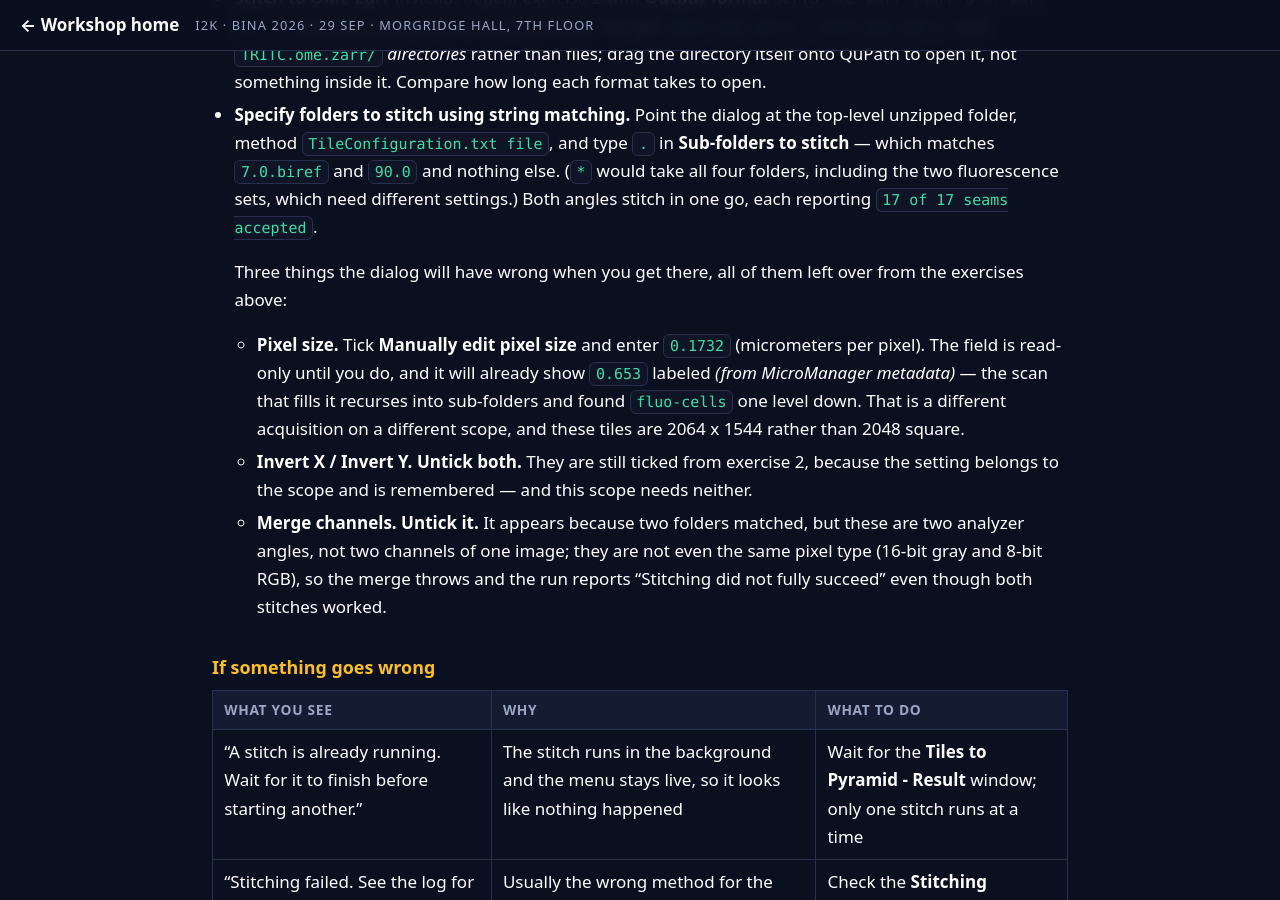
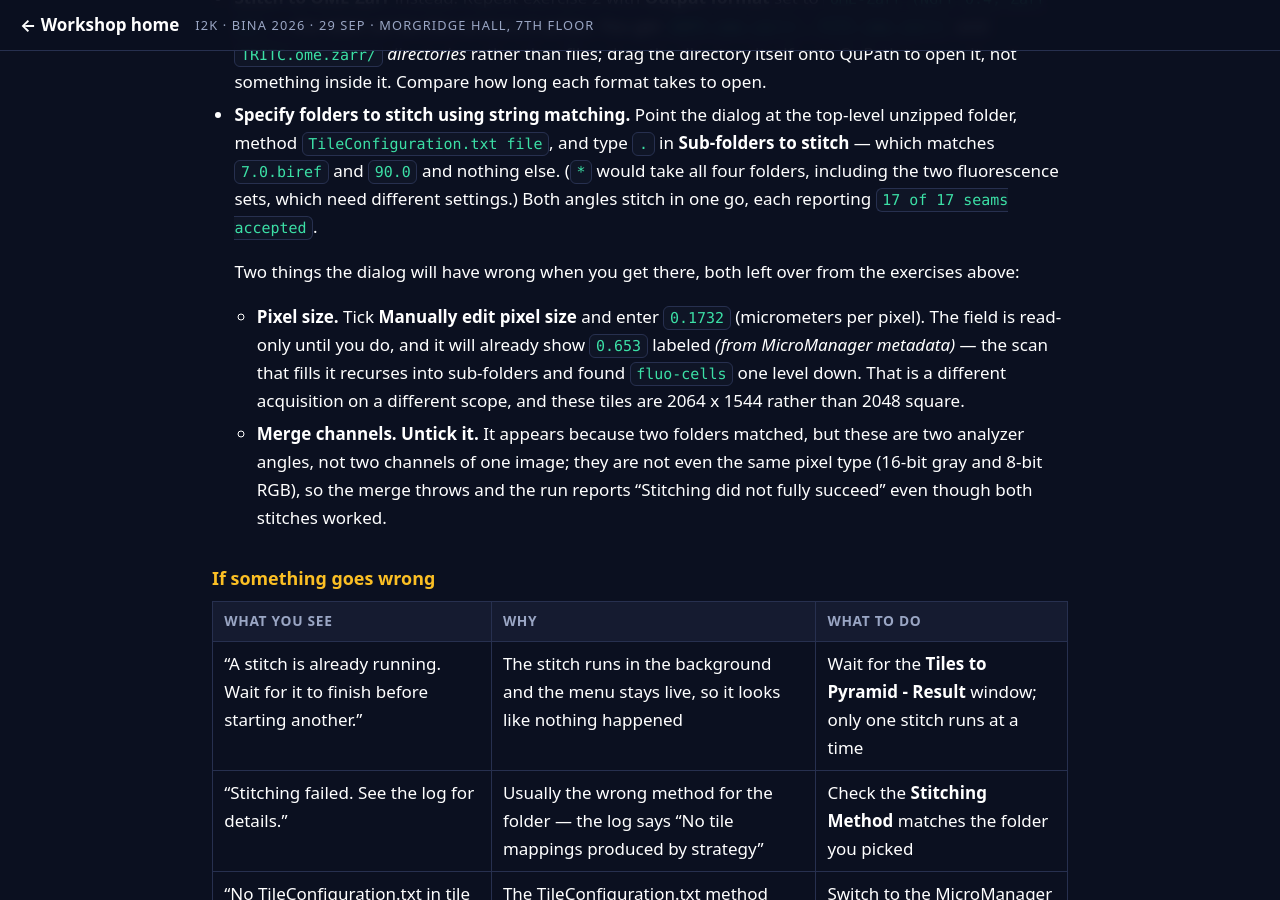
Before and after one commit to MichaelSNelson/BINA-I2K-2026-QuPath-Extensions, a Jekyll site: the page built from docs/13-tiles-to-pyramid.md, in a window 1280 px wide and 900 px high, scrolled down 7421 px. Built offline with Jekyll 4.4.1, drawn with Linux system fonts in a browser that asks for light colours.

Commit message:
Guide 13: drop the Invert reminder; exercise 3 already unticks them
Claude-Session: https://claude.ai/code/session_01KwiACUr5MacuDvqp74c96o

```diff
--- a/docs/13-tiles-to-pyramid.md
+++ b/docs/13-tiles-to-pyramid.md
@@ -331,16 +331,14 @@ opposite stage convention — and only the pixel size and two checkboxes changed
   two fluorescence sets, which need different settings.) Both angles stitch in one go, each
   reporting `17 of 17 seams accepted`.
 
-  Three things the dialog will have wrong when you get there, all of them left over from the
-  exercises above:
+  Two things the dialog will have wrong when you get there, both left over from the exercises
+  above:
 
   - **Pixel size.** Tick **Manually edit pixel size** and enter `0.1732` (micrometers per pixel).
     The field is read-only until you do, and it will already show `0.653` labeled *(from
     MicroManager metadata)* — the scan that fills it recurses into sub-folders and found
     `fluo-cells` one level down. That is a different acquisition on a different scope, and these
     tiles are 2064 x 1544 rather than 2048 square.
-  - **Invert X / Invert Y.** **Untick both.** They are still ticked from exercise 2, because the
-    setting belongs to the scope and is remembered — and this scope needs neither.
   - **Merge channels.** **Untick it.** It appears because two folders matched, but these are two
     analyzer angles, not two channels of one image; they are not even the same pixel type
     (16-bit gray and 8-bit RGB), so the merge throws and the run reports "Stitching did not fully
```
